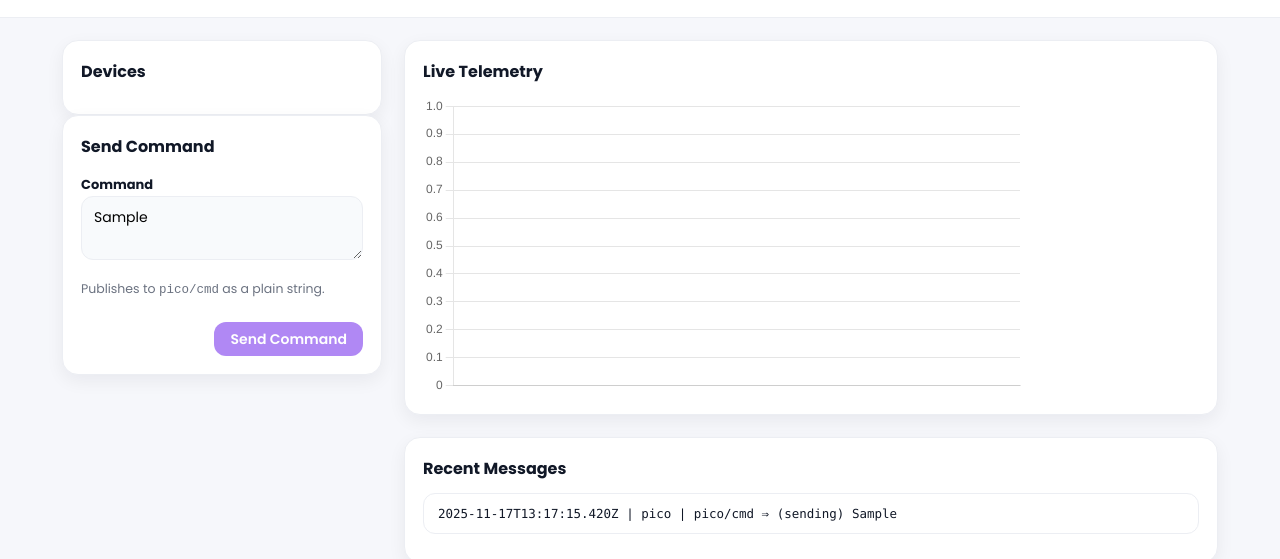
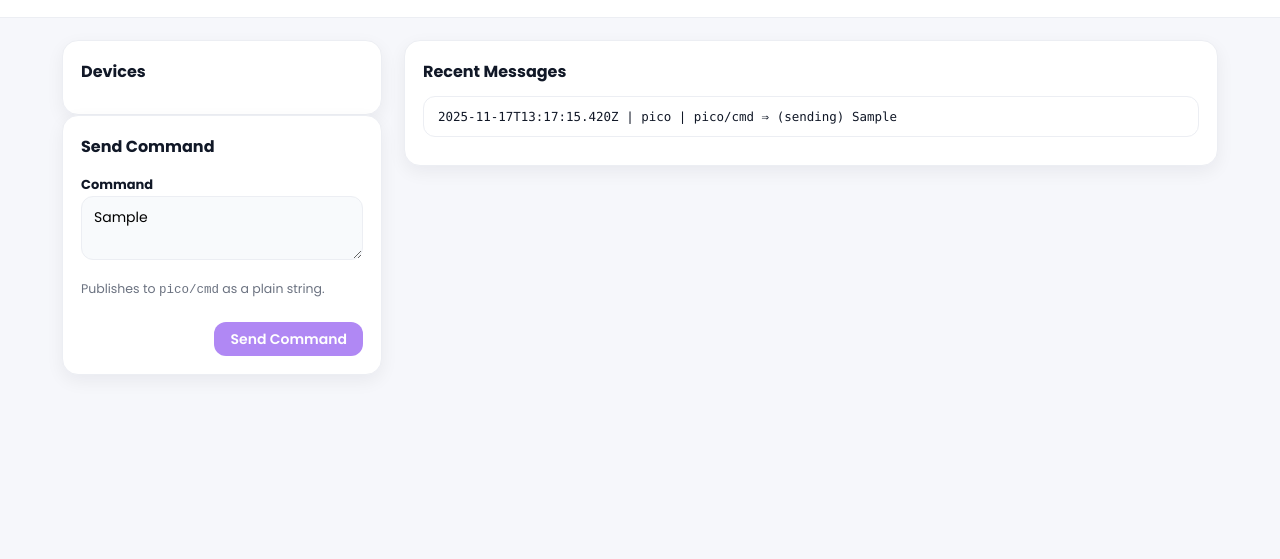
Before and after one commit to Archversee/CSC2106-IoT-EMCS, a website: page dashboard/frontend/index.html in a window 1280 px wide. Both pictures are taken after typing "Sample" into the empty fields and a click on the button "Send Command". Shown: the part 59-618 px from the top of the page. Drawn offline with nearby package versions, Linux system fonts and the light colour scheme; no server answers.

Commit message:
removed chart
rest of code remains same

```diff
--- a/dashboard/frontend/client.js
+++ b/dashboard/frontend/client.js
@@ -14,31 +14,8 @@
   // Clear any leftover value the HTML might have injected
   if (payloadInput) payloadInput.value = "";
 
-  // Chart (unchanged)
-  const ctx = document.getElementById('telemetry-chart').getContext('2d');
-  const chartData = {
-    labels: [],
-    datasets: [{
-      label: 'value',
-      data: [],
-      tension: 0.3,
-      pointRadius: 5,
-      backgroundColor: '#4da6ff',
-      borderColor: '#4da6ff'
-    }]
-  };
-  const chart = new Chart(ctx, {
-    type: 'line',
-    data: chartData,
-    options: {
-      scales: { x: { type: 'category' }, y: { beginAtZero: true } },
-      plugins: { legend: { display: false } }
-    }
-  });
-
   // We still show devices, but command sending no longer depends on device selection
   let selectedDevice = null;
-  const MAX_POINTS = 40;
 
   function showToast(text, type = 'info') {
     const t = document.createElement('div');
@@ -82,20 +59,6 @@
       li.appendChild(sub);
       devicesUl.appendChild(li);
     });
-
-    // No auto-select; we only highlight when the user clicks
-  }
-
-  function onTelemetry({ deviceId, ts, value }) {
-    if (selectedDevice && deviceId !== selectedDevice) return;
-    const label = new Date(ts).toLocaleTimeString();
-    chartData.labels.push(label);
-    chartData.datasets[0].data.push(value);
-    if (chartData.labels.length > MAX_POINTS) {
-      chartData.labels.shift();
-      chartData.datasets[0].data.shift();
-    }
-    chart.update();
   }
 
   // --- Socket wiring ---
@@ -124,14 +87,8 @@
     addRecentMessage(msg);
   });
 
-  socket.on('telemetry', (d) => onTelemetry(d));
-
-  socket.on('publish-status', (info) => {
-    console.log('[SOCKET] publish-status', info);
-    sendBtn.disabled = false;
-    if (info.success) showToast(`Publish acknowledged: ${info.topic}`, 'success');
-    else showToast(`Publish failed: ${info.error}`, 'error');
-  });
+  // NOTE: telemetry events are still emitted by backend; we just ignore them now
+  socket.on('telemetry', () => { /* no-op (graph removed) */ });
 
   // --- UI actions ---
   if (refreshBtn) {
@@ -147,7 +104,7 @@
   sendBtn.addEventListener('click', () => {
     const payload = (payloadInput.value || '').trim();
     const topic   = 'pico/cmd';
-    const qos     = 0; // checkbox removed; using QoS0 for commands
+    const qos     = 0; // using QoS0 for commands
 
     if (!payload) {
       showToast('Enter a command (e.g., "led on")', 'error');
@@ -165,5 +122,4 @@
     console.log('[SOCKET] send-cmd', { topic, payload, qos });
     socket.emit('send-cmd', { topic, payload, qos });
   });
-
 })();
--- a/dashboard/frontend/index.html
+++ b/dashboard/frontend/index.html
@@ -99,10 +99,6 @@
     }
     .btn-primary:hover{transform:translateY(-1px); background:var(--accent-600)}
 
-    /* ===== Chart ===== */
-    .chart-wrap{width:100%; height:300px}
-    canvas{display:block; width:100%; height:100%}
-
     /* ===== Recent Messages ===== */
     .recent-item{
       padding:12px 14px; border:1px solid var(--border); border-radius:12px;
@@ -148,15 +144,8 @@
       </section>
     </aside>
 
-    <!-- Right: Chart + Recent -->
+    <!-- Right: Recent Messages only (graph removed) -->
     <main class="main-content" style="display:flex; flex-direction:column; gap:22px;">
-      <section class="card">
-        <h2>Live Telemetry</h2>
-        <div class="chart-wrap">
-          <canvas id="telemetry-chart"></canvas>
-        </div>
-      </section>
-
       <section class="card">
         <h2>Recent Messages</h2>
         <div id="recent-messages"></div>
@@ -164,12 +153,8 @@
     </main>
   </div>
 
-
-
   <!-- Socket.io client -->
   <script src="/socket.io/socket.io.js"></script>
-  <!-- Chart.js -->
-  <script src="https://cdn.jsdelivr.net/npm/chart.js"></script>
   <!-- App client -->
   <script src="client.js"></script>
 </body>
```
